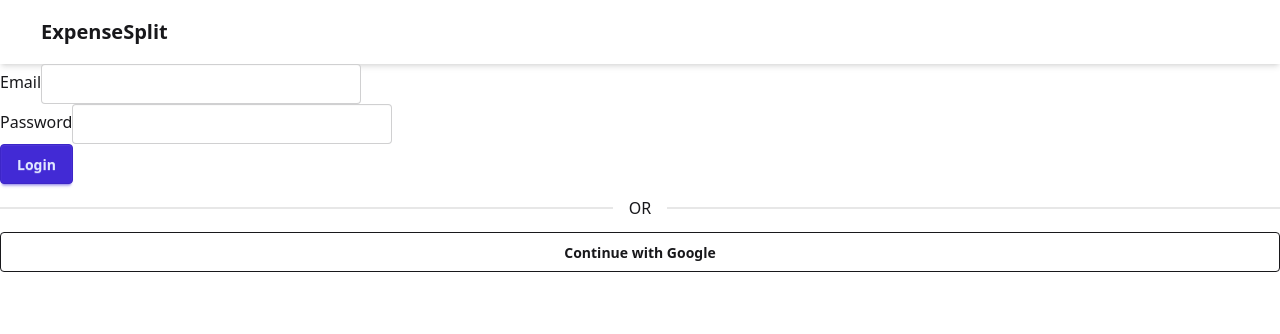
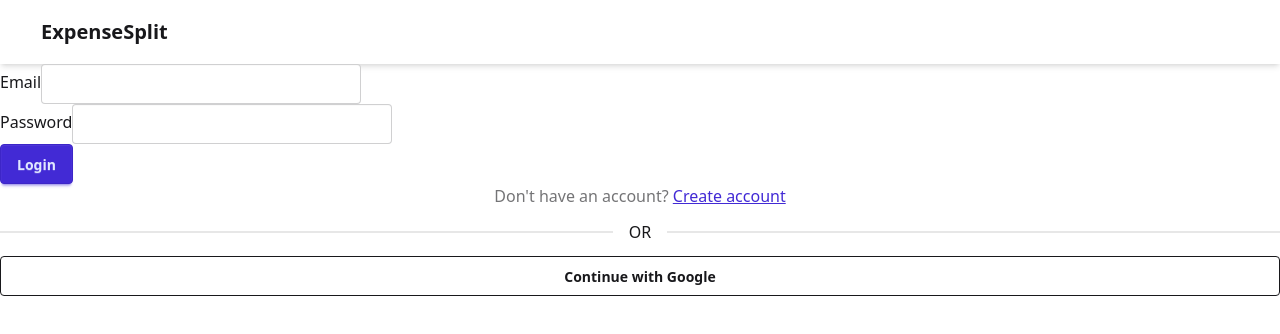
Before and after one commit to kingwell47/split50-cs50-proj, a React (Vite) app: page /login in a window 1280 px wide. Shown: the top 334 px of the page. Built offline with nearby package versions, Linux system fonts and the light colour scheme; no server answers.

Commit message:
added link to signup/login

```diff
--- a/src/pages/LoginPage.jsx
+++ b/src/pages/LoginPage.jsx
@@ -1,5 +1,5 @@
 import { useState } from "react";
-import { useNavigate } from "react-router-dom";
+import { useNavigate, Link } from "react-router-dom";
 import { useAuthStore } from "../stores/authStore";
 import GoogleButton from "../components/GoogleButton";
 
@@ -22,36 +22,44 @@
     <div>
       <form onSubmit={handleSubmit}>
         <div>
-          <label htmlFor="email">Email</label>
+          <label htmlFor='email'>Email</label>
           <input
-            id="email"
-            type="email"
+            id='email'
+            type='email'
             value={email}
             onChange={(e) => setEmail(e.target.value)}
             required
-            className="input"
+            className='input'
           />
         </div>
 
         <div>
-          <label htmlFor="password">Password</label>
+          <label htmlFor='password'>Password</label>
           <input
-            id="password"
-            type="password"
+            id='password'
+            type='password'
             value={password}
             onChange={(e) => setPassword(e.target.value)}
             required
-            className="input"
+            className='input'
           />
         </div>
 
-        {error && <p className="text-error">{error}</p>}
+        {error && <p className='text-error'>{error}</p>}
 
-        <button type="submit" disabled={loading} className="btn btn-primary">
+        <button type='submit' disabled={loading} className='btn btn-primary'>
           {loading ? "Logging in…" : "Login"}
         </button>
       </form>
-      <div className="divider">OR</div>
+      <div className='text-center'>
+        <p className='text-base-content/60'>
+          Don&apos;t have an account?{" "}
+          <Link to='/register' className='link link-primary'>
+            Create account
+          </Link>
+        </p>
+      </div>
+      <div className='divider'>OR</div>
       <GoogleButton onSuccess={() => navigate("/")} />
     </div>
   );
--- a/src/pages/RegisterPage.jsx
+++ b/src/pages/RegisterPage.jsx
@@ -1,5 +1,5 @@
 import { useState } from "react";
-import { useNavigate } from "react-router-dom";
+import { useNavigate, Link } from "react-router-dom";
 import { useAuthStore } from "../stores/authStore";
 import GoogleButton from "../components/GoogleButton";
 
@@ -24,29 +24,37 @@
         <div>
           <label>Email</label>
           <input
-            type="email"
+            type='email'
             value={email}
             onChange={(e) => setEmail(e.target.value)}
             required
-            className="input"
+            className='input'
           />
         </div>
         <div>
           <label>Password</label>
           <input
-            type="password"
+            type='password'
             value={password}
             onChange={(e) => setPassword(e.target.value)}
             required
-            className="input"
+            className='input'
           />
         </div>
-        {error && <p className="text-red-500">{error}</p>}
-        <button type="submit" disabled={loading} className="btn btn-primary">
+        {error && <p className='text-red-500'>{error}</p>}
+        <button type='submit' disabled={loading} className='btn btn-primary'>
           {loading ? "Registering…" : "Register"}
         </button>
       </form>
-      <div className="divider">OR</div>
+      <div className='text-center'>
+        <p className='text-base-content/60'>
+          Already have an account?{" "}
+          <Link to='/login' className='link link-primary'>
+            Log In
+          </Link>
+        </p>
+      </div>
+      <div className='divider'>OR</div>
       <GoogleButton onSuccess={() => navigate("/")} />
     </div>
   );
```
